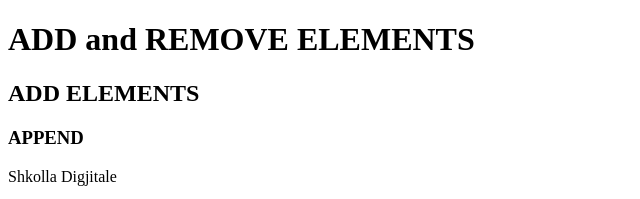
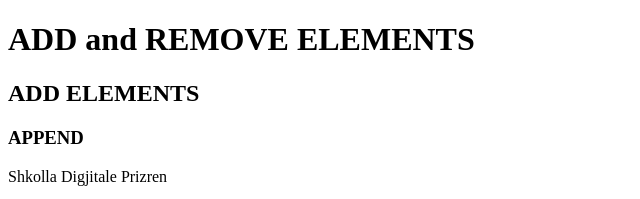
Before and after one commit to Arber-del/Projekti-1, a plain HTML site: page JQuery addelements.html in a window 1280 px wide. Shown: the top 199 px of the page, 0-640 px from the left. Drawn offline with nearby package versions, Linux system fonts and the light colour scheme.

Commit message:
ndryshimi1

```diff
--- a/JQuery addelements.html
+++ b/JQuery addelements.html
@@ -15,7 +15,7 @@
 
     <h3>APPEND</h3>
 
-    <p id='p1'>Shkolla Digjitale</p>
+    <p id='p1'>Shkolla Digjitale Prizren</p>
     <ol id='ol1'>
         <li>Prizren</li>
         <li>Prizren</li>
@@ -42,6 +42,7 @@
             });
 
     </script>
+
 
 <h2>REMOVE ELEMENTS</h2>
 		<h3>Remove</h3>
```
